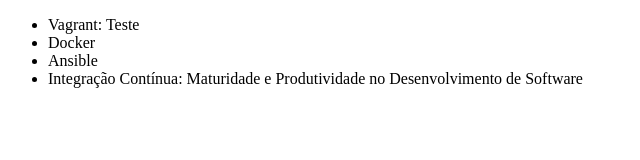
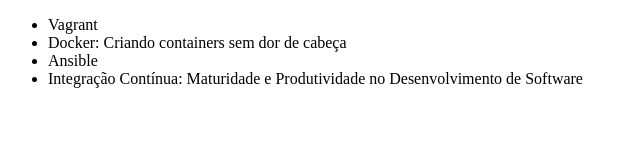
Before and after one commit to nunesluan/luan-git, a plain HTML site: page index.html in a window 1280 px wide. Shown: the whole page, without its empty margins (0-640 px from the left). Drawn offline with Linux system fonts and the light colour scheme.

Commit message:
Corrigindo nome do curso de Docker

```diff
--- a/index.html
+++ b/index.html
@@ -6,8 +6,8 @@
 </head>
 <body>
     <ul>
-        <li>Vagrant: Teste</li>
-        <li>Docker</li>
+        <li>Vagrant</li>
+        <li>Docker: Criando containers sem dor de cabeça</li>
         <li>Ansible</li>
         <li>Integração Contínua: Maturidade e Produtividade no Desenvolvimento de Software</li>
     </ul>
```
